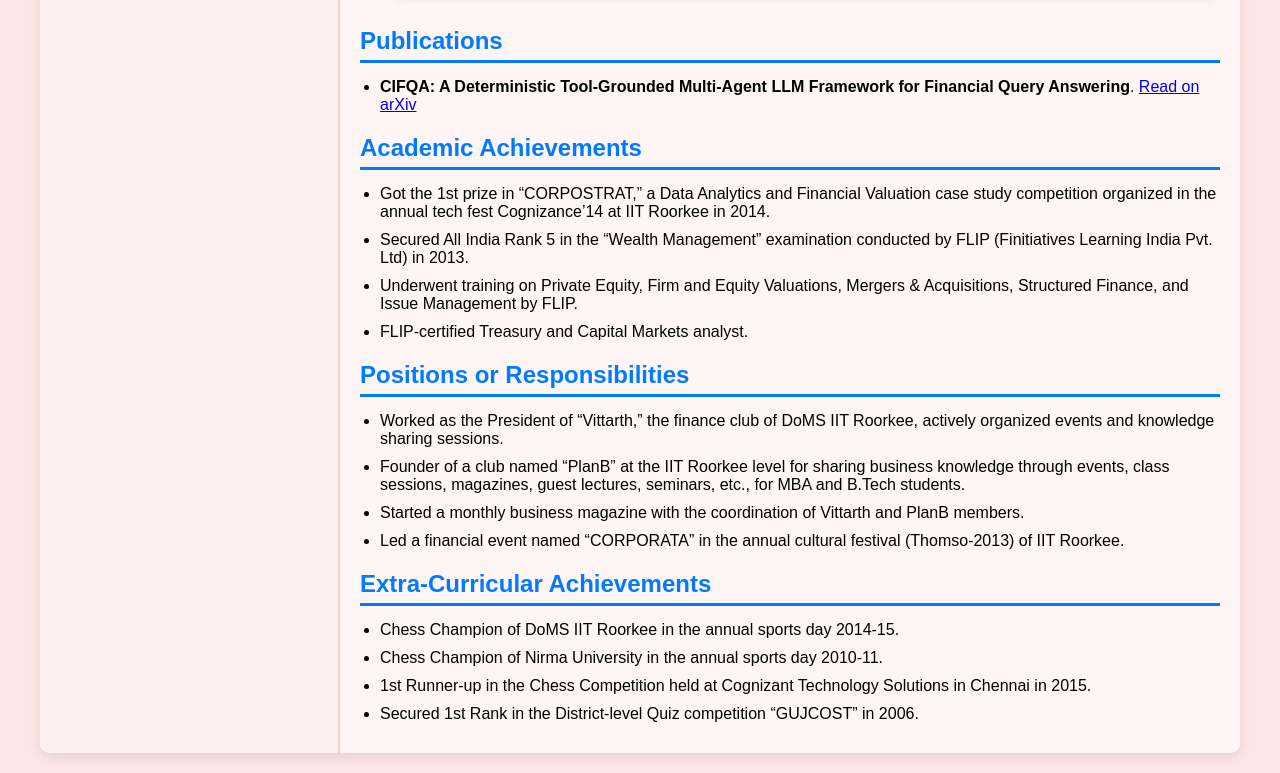
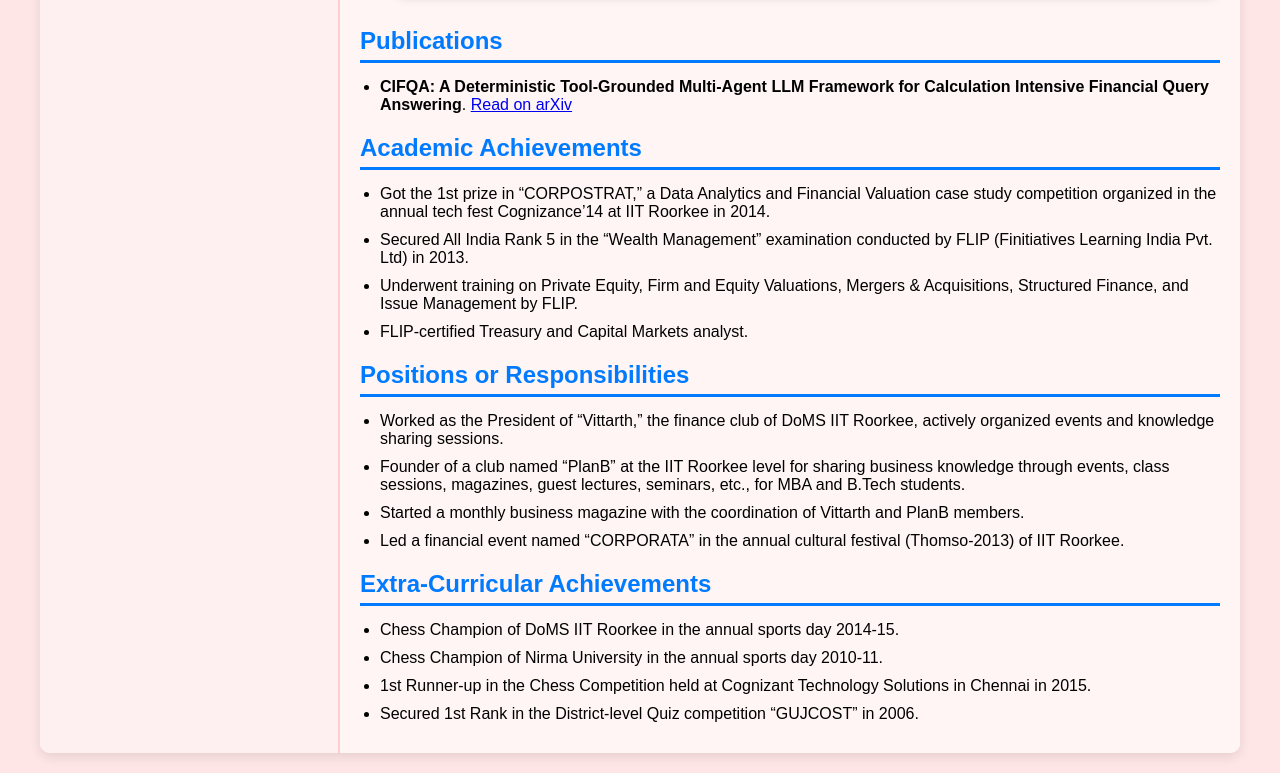
Before and after one commit to kunjesh90/kunjeshweb, a website: page frontend/index.html in a window 1280 px wide. Shown: the part 1566-2339 px from the top of the page. Drawn offline with nearby package versions, Linux system fonts and the light colour scheme; a script that the page names is missing.

Commit message:
Update index.html

```diff
--- a/frontend/index.html
+++ b/frontend/index.html
@@ -296,7 +296,7 @@
         <h2>Publications</h2>
         <ul>
           <li>
-            <strong>CIFQA: A Deterministic Tool-Grounded Multi-Agent LLM Framework for Financial Query Answering</strong>.
+            <strong>CIFQA: A Deterministic Tool-Grounded Multi-Agent LLM Framework for Calculation Intensive Financial Query Answering</strong>.
             <a href="https://arxiv.org/abs/2608.26114" target="_blank" rel="noopener noreferrer">Read on arXiv</a>
           </li>
         </ul>
```
